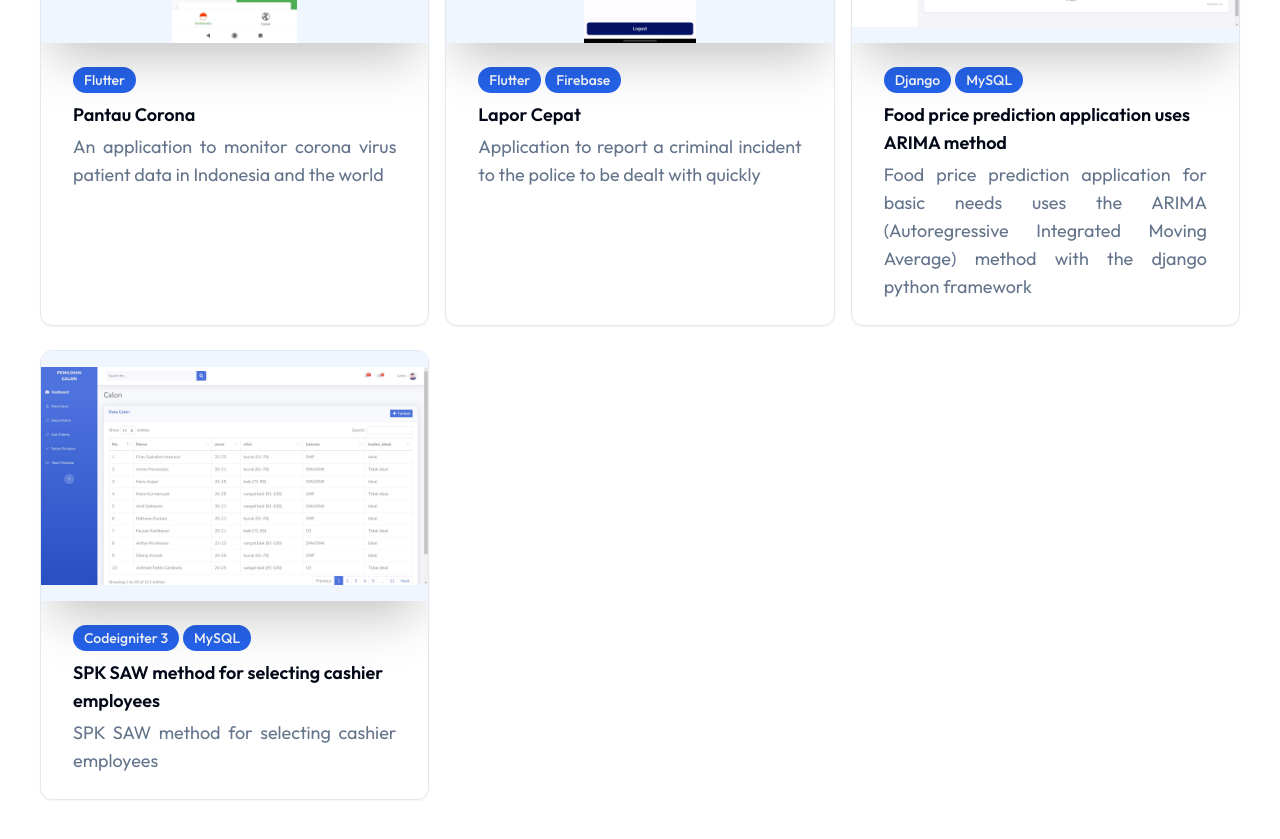
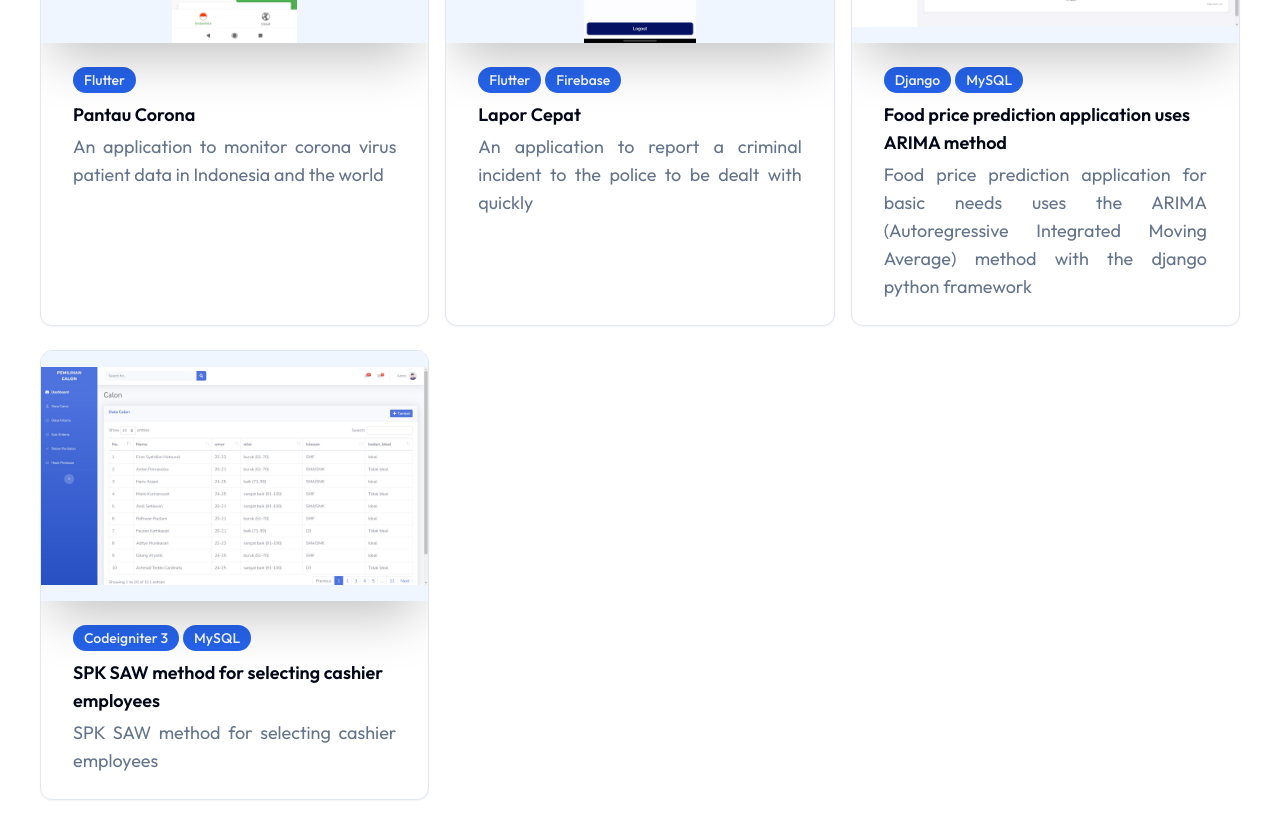
Before and after one commit to mrizkinm/mrizkinm.github.io, a Next.js app: page / in a window 1280 px wide. Shown: the part 4380-5219 px from the top of the page. Built offline with nearby package versions, Linux system fonts and the light colour scheme.

Commit message:
change desc

```diff
--- a/components/Projects.jsx
+++ b/components/Projects.jsx
@@ -65,7 +65,7 @@ const project = [
     image: ['/img/projects/laporcepat1.jpg', '/img/projects/laporcepat2.jpg', '/img/projects/laporcepat3.jpg'],
     category: ['Flutter', 'Firebase'],
     name: 'Lapor Cepat',
-    description: 'Application to report a criminal incident to the police to be dealt with quickly',
+    description: 'An application to report a criminal incident to the police to be dealt with quickly',
     link: '',
     github: 'https://github.com/mrizkinm/laporcepat'
   },
```
